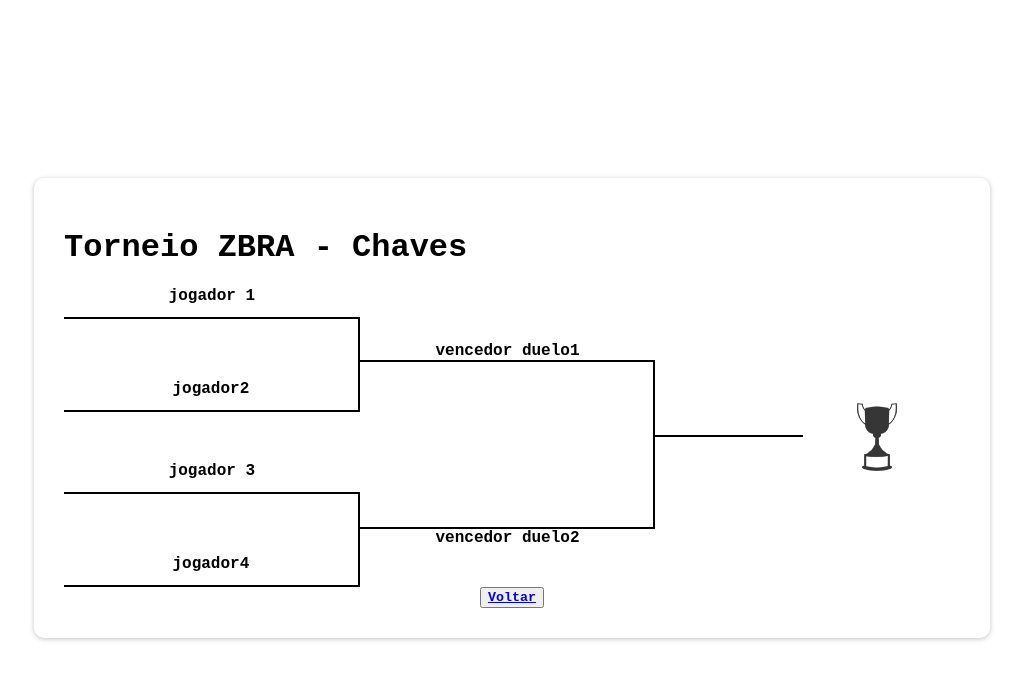
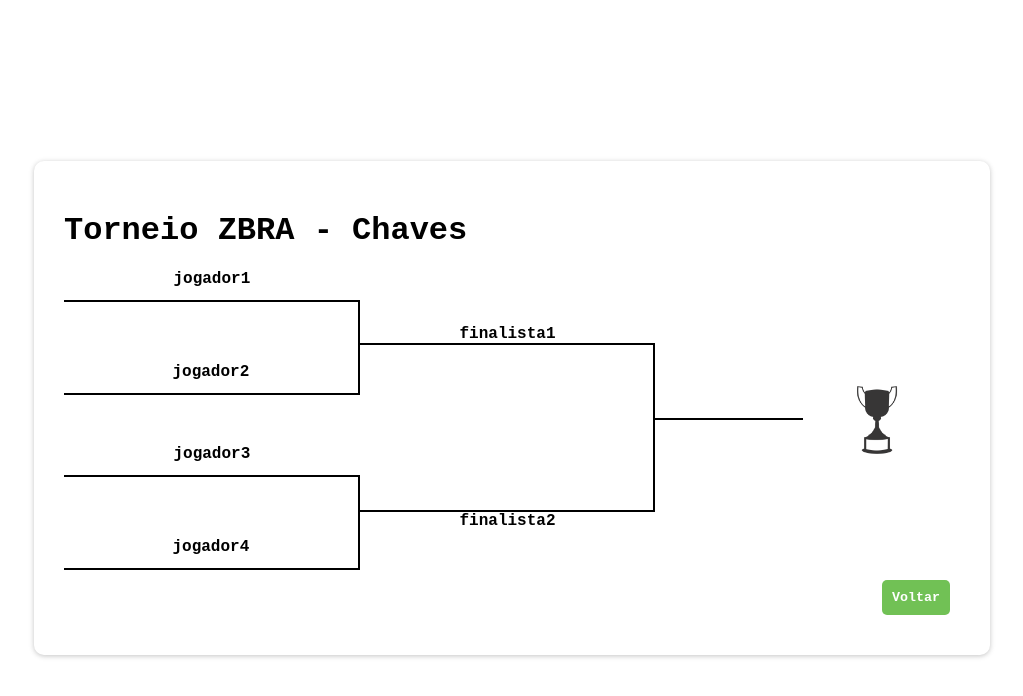
Before and after one commit to iThiagoLessa/torneio-zbra, a React (Create React App) app: page /chave in a window 1280 px wide. Shown: the top 696 px of the page, without its empty margins (128-1151 px from the left). Built offline with nearby package versions, Linux system fonts and the light colour scheme.

Commit message:
inserindo jogadores na tabela

```diff
--- a/src/assets/css/chave.css
+++ b/src/assets/css/chave.css
@@ -1,82 +1,98 @@
-.conteudo {
+.torneio .back {
+  padding: 10px;
+  display: flex;
+  justify-content: flex-end;
+}
+.torneio .back button {
+  background-color: #71c155;
+  border: 0;
+  padding: 10px;
+  border-radius: 5px;
+  cursor: pointer;
+}
+.torneio .back button a {
+  text-decoration: none;
+  color: white;
+}
+.torneio .conteudo {
   height: 300px;
   display: grid;
   grid-template-rows: 50% 50%;
   grid-template-columns: 33% 33% 33%;
 }
-.conteudo .player1 {
+.torneio .conteudo .player1 {
   height: 50%;
   display: grid;
   grid-template-rows: 2em calc(100% - 1em);
 }
-.conteudo .player1 div:nth-child(1) {
+.torneio .conteudo .player1 div:nth-child(1) {
   border-bottom: 2px solid black;
 }
-.conteudo .player1 div:nth-child(2) {
+.torneio .conteudo .player1 div:nth-child(2) {
   border-right: 2px solid black;
 }
-.conteudo .player2 {
+.torneio .conteudo .player2 {
   height: 50%;
   display: grid;
   border-right: 2px solid black;
   grid-template-rows: calc(100% - 2em) 2em;
 }
-.conteudo .player2 div:nth-child(2) {
+.torneio .conteudo .player2 div:nth-child(2) {
   border-bottom: 2px solid black;
 }
-.conteudo .bloco1 {
+.torneio .conteudo .bloco1 {
   grid-row: 1;
   margin-bottom: 25px;
 }
-.conteudo .bloco2 {
+.torneio .conteudo .bloco2 {
   grid-row: 2;
   margin-top: 25px;
 }
-.conteudo .bloco3 {
+.torneio .conteudo .bloco3 {
   grid-row: 1/2;
   grid-column: 2/2;
   display: grid;
   grid-template-rows: 50% 50%;
 }
-.conteudo .bloco3 div:nth-child(1) {
+.torneio .conteudo .bloco3 div:nth-child(1) {
   display: flex;
   align-items: flex-end;
   justify-content: center;
   border-bottom: 2px solid black;
 }
-.conteudo .bloco3 div:nth-child(2) {
+.torneio .conteudo .bloco3 div:nth-child(2) {
   border-right: 2px solid black;
 }
-.conteudo .bloco4 {
+.torneio .conteudo .bloco4 {
   grid-row: 2/2;
   grid-column: 2/2;
   display: grid;
   grid-template-rows: 60% 40%;
 }
-.conteudo .bloco4 div:nth-child(1) {
+.torneio .conteudo .bloco4 div:nth-child(1) {
   border-right: 2px solid black;
 }
-.conteudo .bloco4 div:nth-child(2) {
+.torneio .conteudo .bloco4 div:nth-child(2) {
   border-top: 2px solid black;
 }
-.conteudo .bloco5 {
+.torneio .conteudo .bloco5 {
   grid-row: 1/3;
   display: grid;
   grid-template-columns: 50% 50%;
 }
-.conteudo .bloco5 div:nth-child(1) {
+.torneio .conteudo .bloco5 div:nth-child(1) {
   display: grid;
   grid-template-rows: 50% 50%;
 }
-.conteudo .bloco5 div:nth-child(1) div:nth-child(1) {
+.torneio .conteudo .bloco5 div:nth-child(1) div:nth-child(1) {
   border-bottom: 2px solid black;
 }
-.conteudo .bloco5 div:nth-child(2) {
+.torneio .conteudo .bloco5 div:nth-child(2) {
   display: flex;
   align-items: center;
   justify-content: center;
 }
-.conteudo .bloco5 div:nth-child(2) img {
+.torneio .conteudo .bloco5 div:nth-child(2) img {
   width: 50%;
 }
 
--- a/src/assets/sass/chave.scss
+++ b/src/assets/sass/chave.scss
@@ -1,4 +1,22 @@
 $border: 2px solid black;
+$primary-back-color: #71c155;
+.torneio {
+    .back {
+        padding: 10px;
+        display: flex;
+        justify-content: flex-end;
+        button {
+            background-color: $primary-back-color;
+            border: 0;
+            padding: 10px;
+            border-radius: 5px;
+            cursor: pointer;
+            a {
+                text-decoration: none;
+                color: white;
+            }
+        }
+    }
     .conteudo {
         height: 300px;
         display: grid;
@@ -82,3 +100,4 @@ $border: 2px solid black;
             }
         }
     }
+}
--- /dev/null
+++ b/src/components/EstruturaTorneio.jsx
@@ -0,0 +1,69 @@
+import React, { useEffect } from "react";
+import imgTrofeu from "../assets/img/trofeu.png";
+const EstruturaTorneio = (props) => {
+  useEffect(() => {
+    const obj = [...props.participantes];
+    obj.filter((participante, index) => {
+      const jogador = document.getElementById(`jogador${index+1}`);
+      jogador.innerHTML = participante.nome;
+    });
+    if(obj.length === 3 ) {
+      const finalista2 = document.getElementById("finalista2");
+      finalista2.innerHTML = obj[2].nome;
+    }
+  });
+  return (
+    <div className="conteudo">
+      <div className="bloco1">
+        <div className="player1">
+          <div>
+            <span id="jogador1">jogador1</span>
+          </div>
+          <div></div>
+        </div>
+        <div className="player2">
+          <div></div>
+          <div>
+            <span id="jogador2">jogador2</span>
+          </div>
+        </div>
+      </div>
+      <div className="bloco2">
+        <div className="player1">
+          <div>
+            <span id="jogador3">jogador3</span>
+          </div>
+          <div></div>
+        </div>
+        <div className="player2">
+          <div></div>
+          <div>
+            <span id="jogador4">jogador4</span>
+          </div>
+        </div>
+      </div>
+      <div className="bloco3">
+        <div>
+          <span id="finalista1">finalista1</span>
+        </div>
+        <div></div>
+      </div>
+      <div className="bloco4">
+        <div></div>
+        <div>
+          <span id="finalista2">finalista2</span>
+        </div>
+      </div>
+      <div className="bloco5">
+        <div>
+          <div></div>
+        </div>
+        <div>
+          <img src={imgTrofeu} alt="Campeão!" />
+        </div>
+      </div>
+    </div>
+  );
+};
+
+export default EstruturaTorneio;
--- a/src/views/App.jsx
+++ b/src/views/App.jsx
@@ -47,8 +47,8 @@ class App extends Component {
                 <Route exact path="/">
                     <Participantes updateTable={this.updateTable} setParticipante={this.setParticipante} participantes={this.state.participantes} />
                 </Route>
-                <Route path="/chave">
-                    <Chave />
+                <Route exact path="/chave">
+                    <Chave participantes={this.state.participantes} />
                 </Route>
                 <Route path="/editar/:id">
                     <Editar updateTable={this.updateTable} setParticipante={this.setParticipante} participantes={this.state.participantes} />
--- a/src/views/Chave.jsx
+++ b/src/views/Chave.jsx
@@ -1,49 +1,17 @@
 import React from "react";
 import { Link } from "react-router-dom";
 import "../assets/css/chave.css";
-import imgTrofeu from "../assets/img/trofeu.png";
+import EstruturaTorneio from "../components/EstruturaTorneio";
 
-const Chave = () => {
+const Chave = (props) => {
+  //console.log(props);
   return (
-    <div>
+    <div className="torneio">
       <h1>Torneio ZBRA - Chaves</h1>
-      <div className="conteudo">
-        <div className="bloco1">
-          <div className="player1">
-            <div>jogador 1</div>
-            <div></div>
-          </div>
-          <div className="player2">
-            <div></div>
-            <div>jogador2</div>
-          </div>
-        </div>
-        <div className="bloco2">
-          <div className="player1">
-            <div>jogador 3</div>
-            <div></div>
-          </div>
-          <div className="player2">
-            <div></div>
-            <div>jogador4</div>
-          </div>
-        </div>
-        <div className="bloco3">
-          <div>vencedor duelo1</div>
-          <div></div>
-        </div>
-        <div className="bloco4">
-          <div></div>
-          <div>vencedor duelo2</div>
-        </div>
-        <div className="bloco5">
-            <div><div></div></div>
-            <div>
-              <img src={imgTrofeu} alt="Campeão!"/>
-            </div>
-        </div>
+      <EstruturaTorneio participantes={props.participantes} />
+      <div className="back">
+          <button><Link to="/">Voltar</Link></button>
       </div>
-      <button><Link to="/">Voltar</Link></button>
     </div>
   );
 };
```
Also changed, not shown: 1 other file (tests, documents, lock files or other folders). Lines whose indentation alone changed are shown as unchanged.
